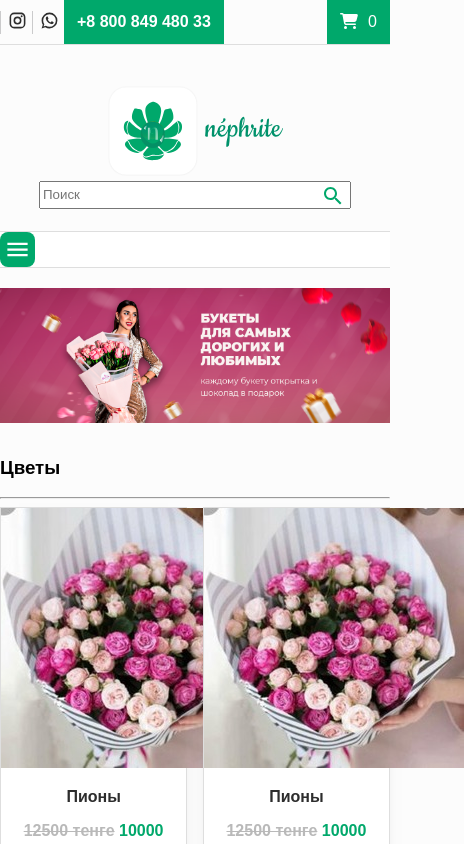
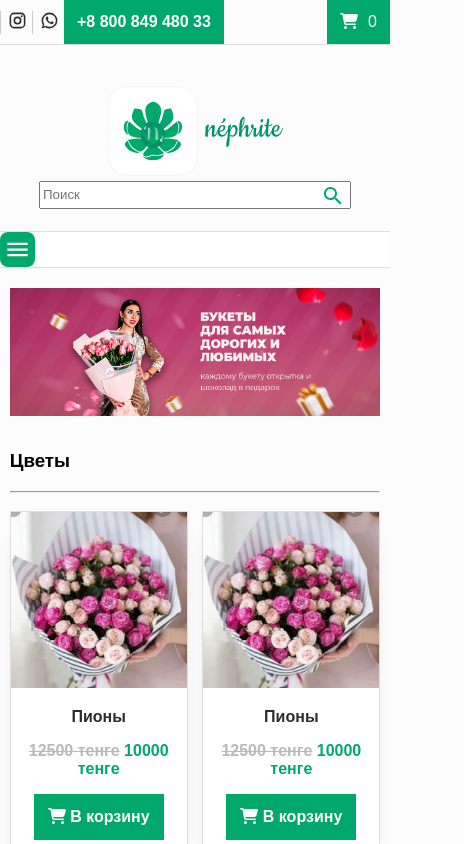
Before and after one commit to Abai19/nefriteNew, a React (Create React App) app: page / in a window 390 px wide. Shown: the top 844 px of the page, 464 px wide, since content can reach past the window. Built offline with nearby package versions, Linux system fonts and the light colour scheme.

Commit message:
added a lot of fix

```diff
--- a/src/App.css
+++ b/src/App.css
@@ -18,7 +18,6 @@ body{
 }
 @media (max-width:900px){
   .container{
-    width: 100%;
-    margin:0;
+    width: 95%;
   }
 }
--- a/src/components/content/content.module.css
+++ b/src/components/content/content.module.css
@@ -30,7 +30,8 @@
     width: 23%;
 }
 .flowerBlock img{
-   min-width: 100%;
+   max-width: 100%;
+   width: 100%;
 
 }
 .flowerText{
@@ -51,5 +52,6 @@
 @media (max-width:900px){
     .flowerBlock{
         width: 48%;
+        margin-top:10px;
     }
 }
--- a/src/components/header/header.module.css
+++ b/src/components/header/header.module.css
@@ -286,7 +286,7 @@ nav a {
     height: 100vh;
     top:0;
     left:-100%;
-    background-color: red;
+    background-color: #00a86b;
     transition: 1s ease;
   }
   .slider.active{
@@ -327,7 +327,7 @@ nav a {
     display:flex;
    justify-content: flex-start;
     width: 100%;
-    color:#00a86b;
+    color:#fff;
     font-size:40px;
   }
   .close {
```
